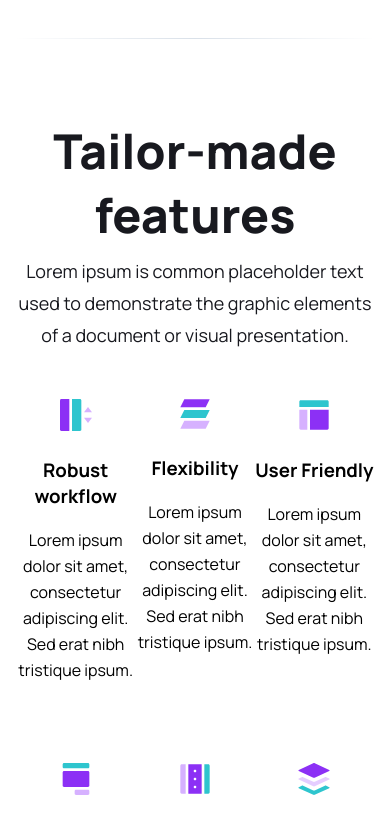
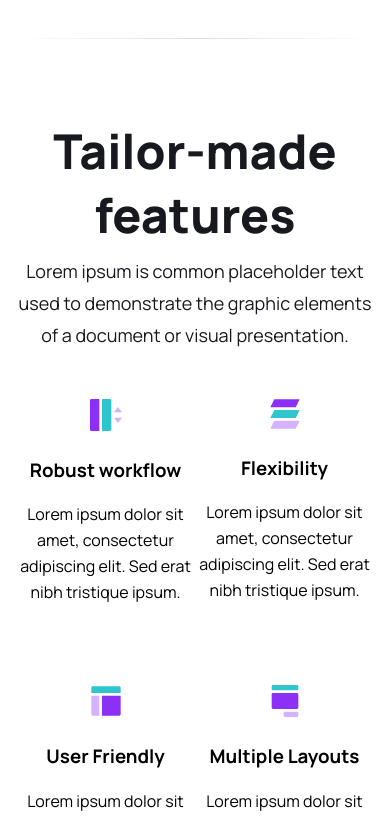
Before and after one commit to bradvatne/landify, a Next.js app: page / in a window 390 px wide. Shown: the part 811-1631 px from the top of the page. Built offline with nearby package versions, Linux system fonts and the light colour scheme.

Commit message:
features section responsive

```diff
--- a/styles/Features.module.scss
+++ b/styles/Features.module.scss
@@ -19,16 +19,26 @@
 }
 
 .title {
-    @include heading2;
-    margin: 0;
+  @include heading2;
+  margin: 0;
 }
 
 .lead {
-    @include lead;
-    margin: 0;
-    margin-top: .5rem;
+  @include lead;
+  margin: 0;
+  margin-top: 0.5rem;
 }
 
 .feature {
-    padding-bottom: 4rem;
+  padding-bottom: 4rem;
 }
+
+@media (max-width: 780px) {
+  .grid {
+    grid-template-columns: 1fr 1fr;
+
+  }
+  .title_container {
+    grid-column: 1/3;
+  }
+}
--- a/styles/Hero.module.scss
+++ b/styles/Hero.module.scss
@@ -110,8 +110,7 @@
   .circle_orange {
     top: 533px;
   }
-  .wrapper {
-  }
+
   .content {
     text-align: center;
   }
```
